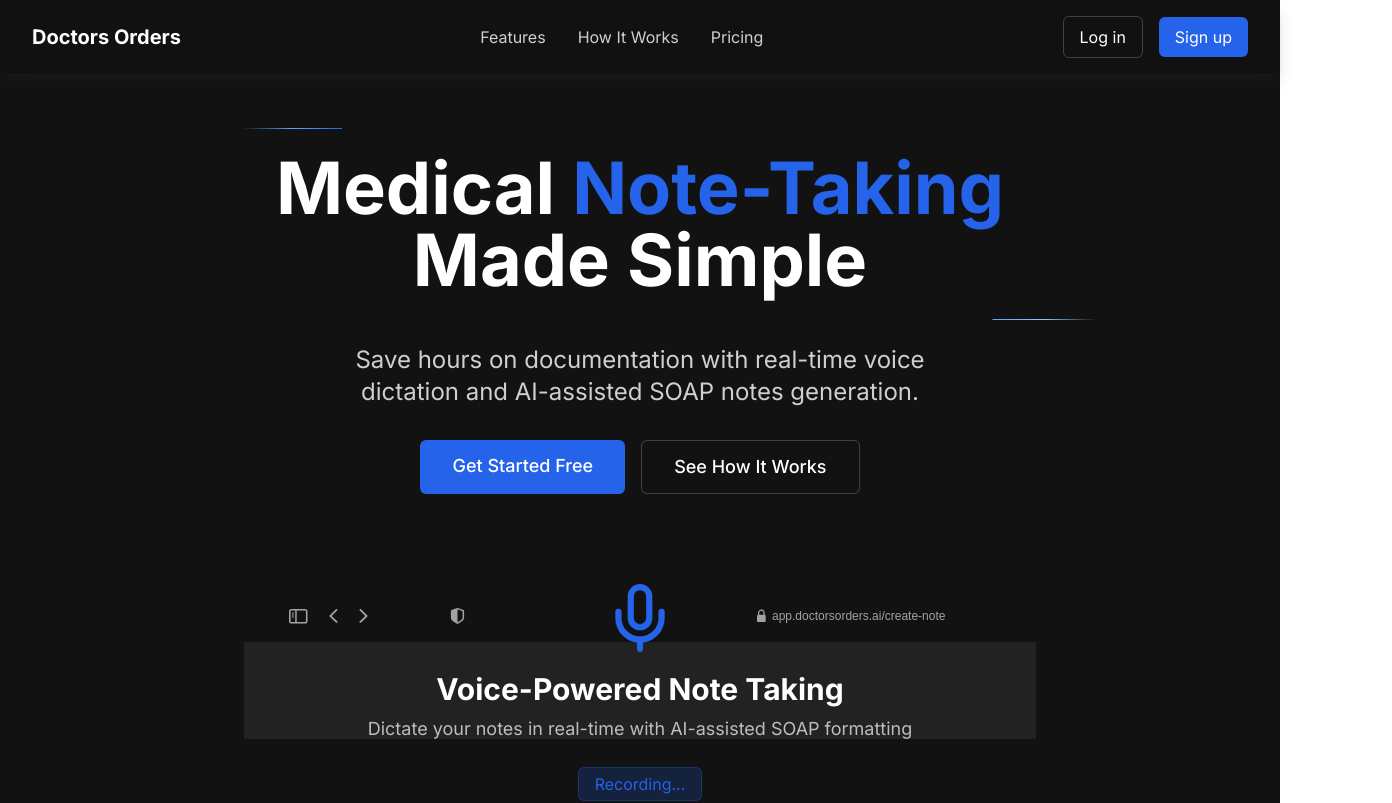
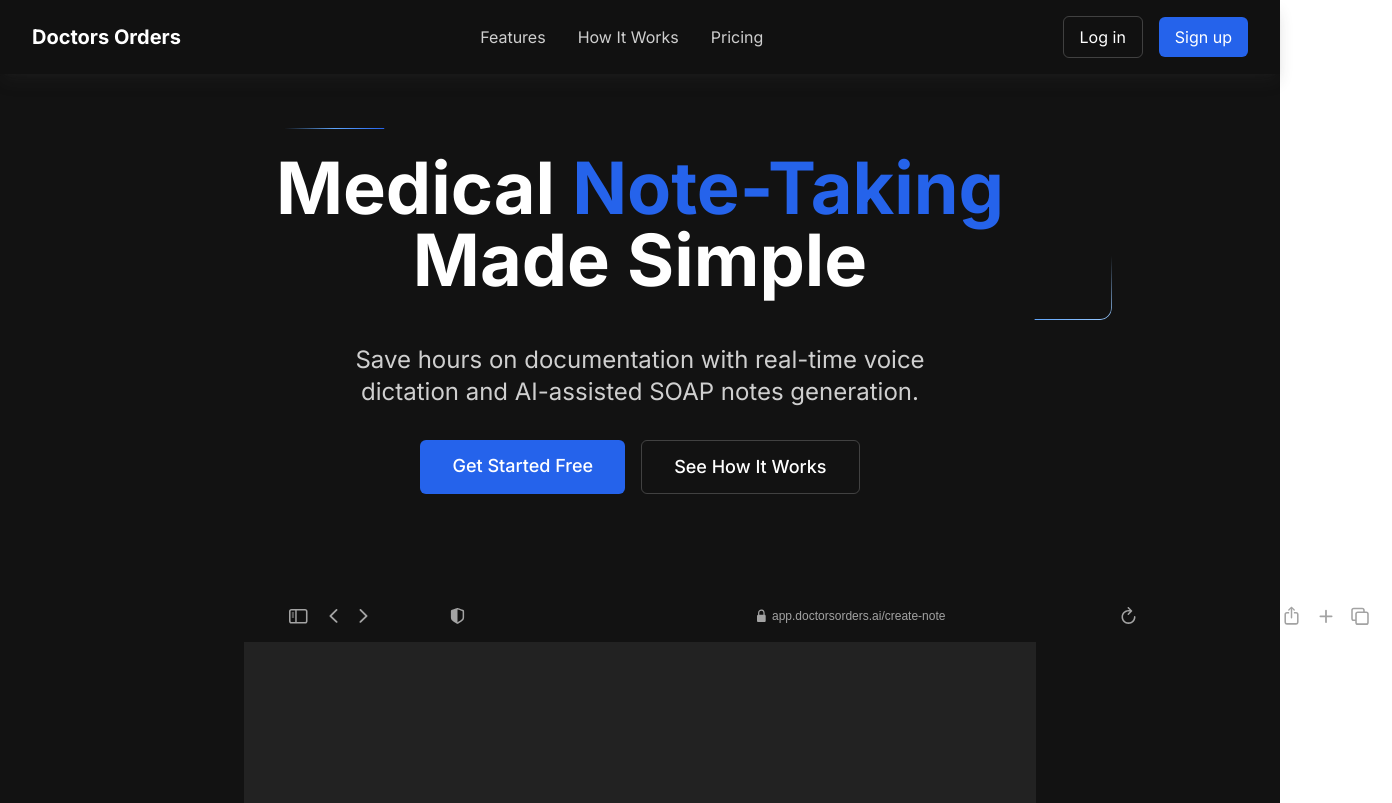
Before and after one commit to PickleRicc/doctors-orders, a Next.js app: page / in a window 1280 px wide. Shown: the top 803 px of the page, 1392 px wide, since content can reach past the window. Built offline with nearby package versions, Linux system fonts and the light colour scheme.

Commit message:
Fix SVG viewBox error by replacing percentage values with numeric values

```diff
--- a/app/page.jsx
+++ b/app/page.jsx
@@ -62,8 +62,8 @@ export default function LandingPage() {
               <div className="relative w-full max-w-4xl">
                 <Safari
                   url="app.doctorsorders.ai/create-note"
-                  width="100%"
-                  height="100%"
+                  width={1200}
+                  height={700}
                   mode="default"
                 />
                 {/* Placeholder for screenshot - will be replaced with actual app screenshot */}
```
